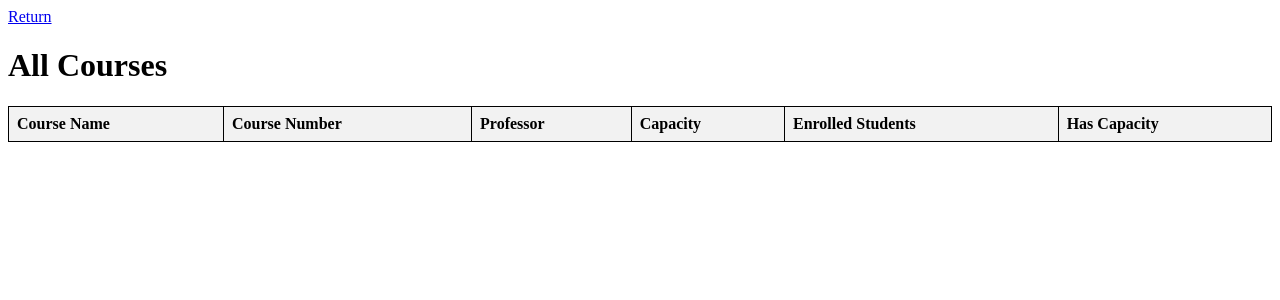
After one commit to sstafford4/CSE108-Mini-Project, a Flask app: page /all_courses in a window 1280 px wide. The commit adds this page. Shown: the top 300 px of the page. Run offline with Flask 3, Linux system fonts and the light colour scheme; lists and menus that the app fills with data are empty.

Commit message:
Admin can add courses, students can view all courses.

```diff
--- a/back-end/config.py
+++ b/back-end/config.py
@@ -1,6 +1,8 @@
 from flask import Flask
 from flask_sqlalchemy import SQLAlchemy
+from flask_cors import CORS
 
 app = Flask(__name__)
+CORS(app)
 app.config['SQLALCHEMY_DATABASE_URI'] = 'postgresql://postgres:12263899@localhost/lab8'
 db = SQLAlchemy(app)
--- a/back-end/main.py
+++ b/back-end/main.py
@@ -96,6 +96,10 @@ def index():
 def create_acc_page():
     return render_template('create_acc.html')
 
+@app.route('/all_courses')
+def all_courses():
+    return render_template('allCourses.html')
+
 @app.route("/login", methods=['GET', 'POST'])
 def login():
     if request.method == 'POST':
@@ -146,6 +150,26 @@ def create_account():
     flash("Account created successfully! Please log in.", "success")
     return redirect(url_for('index'))
 
+@app.route('/add_course', methods=['GET', 'POST'])
+def add_course():
+    course_name = request.form.get('course_name')
+    course_number = request.form.get('course_number')
+    professor = request.form.get('professor')
+    capacity = request.form.get('capacity')
+
+    existing_course = Course.query.filter_by(course_name=course_name).first()
+    if existing_course:
+        flash("Course already exists under this name", "error")
+        return redirect(url_for('adminview'))
+
+    new_course = Course(course_name=course_name, course_number=course_number,professor=professor, capacity=capacity, enrolled_students=0)
+    db.session.add(new_course)
+    db.session.commit()
+
+    flash("Course added successfully!", "success")
+    return render_template('adminview.html')
+
+
 # Add dummy routes for student, teacher, and admin views
 @app.route('/student/<username>')
 def studentview(username):
@@ -168,6 +192,32 @@ def adminview(username):
         return redirect(url_for('index'))  # Redirect to login if not logged in
     return render_template('adminview.html')
 
+# @app.route('/all_courses', methods=['GET', 'POST'])
+# def get_all_courses():
+#     if 'user_id' not in session:
+#         return redirect(url_for('index'))
+#
+#     all_courses_list = Course.query.all()
+#     courses = [
+#         {"course_name": course.course_name,
+#          "course_number" : course.course_number,
+#          "professor" : course.professor,
+#          "capacity" : course.capacity,
+#          "enrolled_students" : course.enrolled_students
+#          } for course in all_courses_list
+#     ]
+#
+#     return jsonify(courses)
+
+@app.route('/get_all_courses', methods=['GET'])
+def get_all_courses():
+    if 'user_id' not in session:
+        return redirect(url_for('index'))
+
+    all_courses_list = Course.query.all()
+    return render_template('allCourses.html', courses=all_courses_list)
+
+
 @app.route("/logout")
 def logout():
     # Clear session data (log out the user)
--- /dev/null
+++ b/back-end/templates/allCourses.html
@@ -0,0 +1,48 @@
+<!DOCTYPE html>
+<html lang="en">
+<head>
+    <title>All Courses</title>
+    <style>
+        table {
+            width: 100%;
+            border-collapse: collapse;
+        }
+        th, td {
+            border: 1px solid black;
+            padding: 8px;
+            text-align: left;
+        }
+        th {
+            background-color: #f2f2f2;
+        }
+    </style>
+</head>
+<body>
+    <a href="javascript:history.back()" class="return">Return</a>
+    <h1>All Courses</h1>
+    <table>
+        <thead>
+            <tr>
+                <th>Course Name</th>
+                <th>Course Number</th>
+                <th>Professor</th>
+                <th>Capacity</th>
+                <th>Enrolled Students</th>
+                <th>Has Capacity</th>
+            </tr>
+        </thead>
+        <tbody>
+            {% for course in courses %}
+            <tr>
+                <td>{{ course.course_name }}</td>
+                <td>{{ course.course_number }}</td>
+                <td>{{ course.professor }}</td>
+                <td>{{ course.capacity }}</td>
+                <td>{{ course.enrolled_students }}</td>
+                <td>{{ 'Yes' if course.enrolled_students < course.capacity else 'No' }}</td>
+            </tr>
+            {% endfor %}
+        </tbody>
+    </table>
+</body>
+</html>
--- a/back-end/templates/studentview.html
+++ b/back-end/templates/studentview.html
@@ -2,11 +2,16 @@
 <html lang="en">
     <head>
         <title>Student View</title>
+        <meta charset="UTF-8">
+        <meta name="viewport" content="width=device-width, initial-scale=1.0">
     </head>
     <body>
         <div>
             <!-- Use the URL for the index route -->
             <a href="{{ url_for('index') }}" class="back-to-login">Log Out</a>
         </div>
+        <div>
+            <a href="{{ url_for('get_all_courses') }}" class="all-courses">View All Courses</a>
+        </div>
     </body>
 </html>
```
Also changed, not shown: back-end/models.py (+16 -0 lines), back-end/templates/adminview.html (+13 -1 lines).
